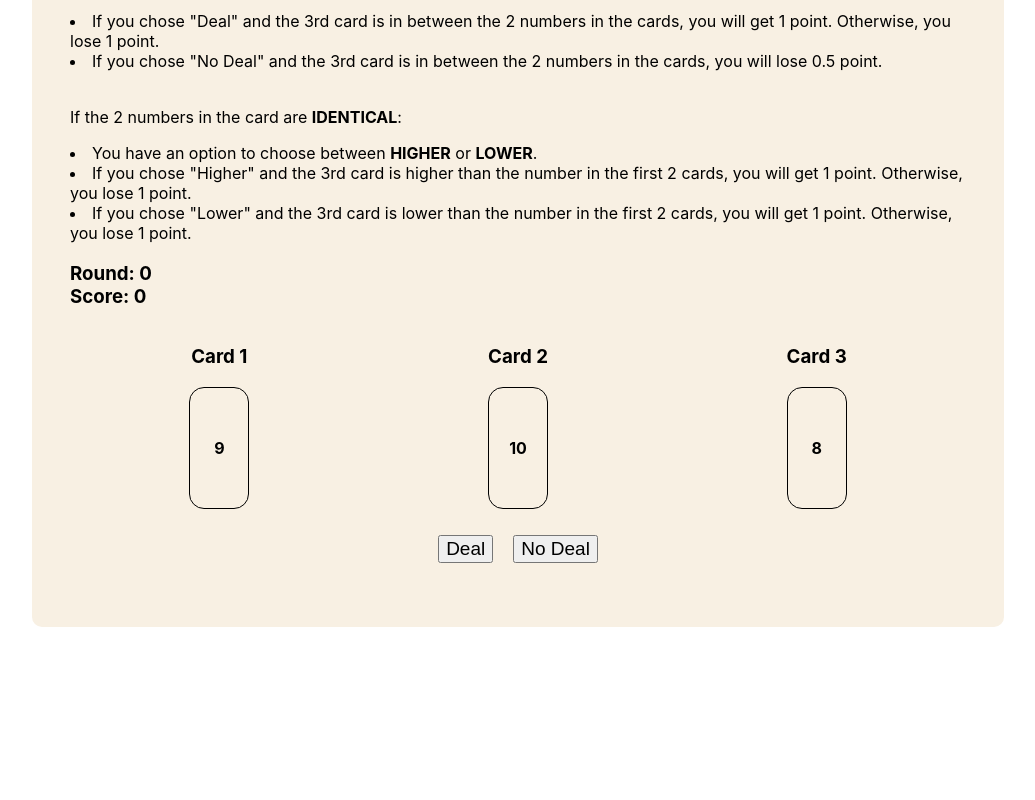
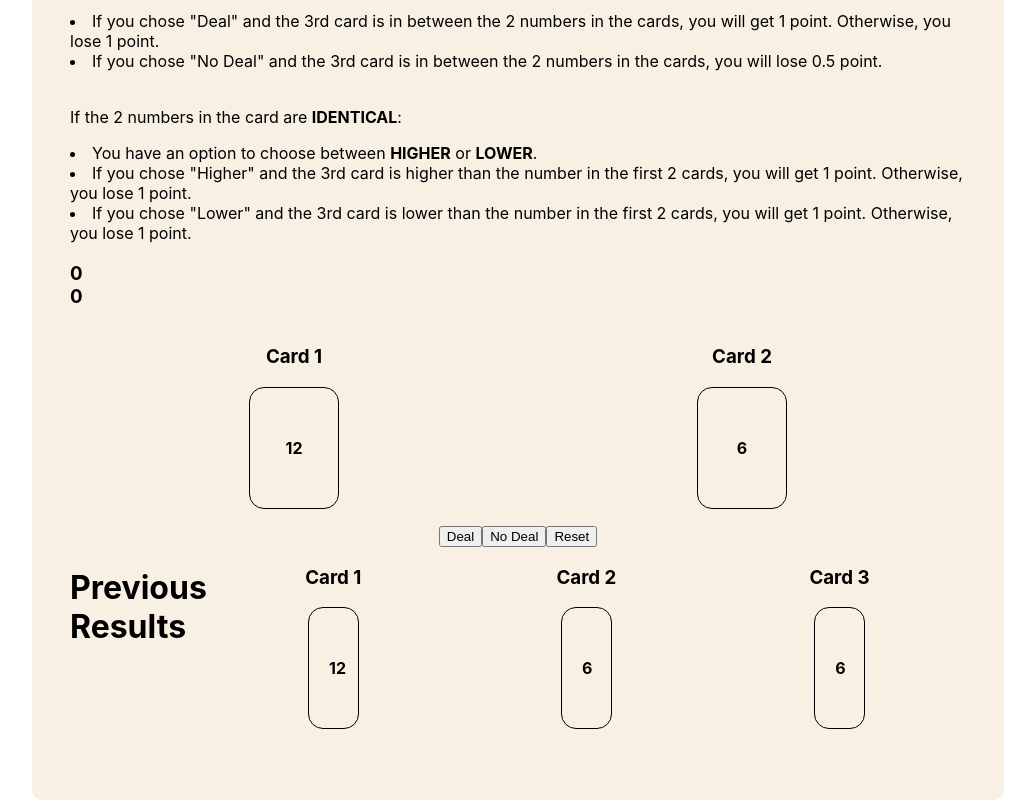
Before and after one commit to myrwynnepascual/react-app, a React (Create React App) app: page / in a window 1280 px wide. Shown: the part 326-1126 px from the top of the page, without its empty margins (122-1157 px from the left). Before the commit the page ends 953 px from the top, so only its background shows below. Built offline with nearby package versions, Linux system fonts and the light colour scheme.

Commit message:
myrpacheckver2

```diff
--- a/src/App.css
+++ b/src/App.css
@@ -14,10 +14,19 @@
   display: flex;
 }
 
-.column1-1, .column1-2, .column1-3{
+.column1-1, .column1-2{
   flex: 100%;
   text-align: center;
 }
+.prevrow{
+  display: flex;
+}
+.prevrow-1, .prevrow-2, .prevrow-3{
+  flex: 100%;
+  text-align: center;
+}
+
+
 
 .card-1, .card-2, .card-3{
   border: 1px solid black;
--- a/src/App.js
+++ b/src/App.js
@@ -1,35 +1,137 @@
 import './App.css';
 
+import React, { useState } from "react";
+
 function App() {
+  const random = (min, max) => {
+    return Math.floor(Math.random() * (max - min)) + min;
+  };
+  const [card_1, setcard_1] = useState(random(1, 13));
+  const [card_2, setcard_2] = useState(random(1, 13));
+  const [card_3, setcard_3] = useState(random(1, 13));
+  const [score, setScore] = useState(0);
+  const [iteration, setIteration] = useState(0);
+  const [result, setResult] = useState("");
+  var dealbtn = document.getElementById("dealbtn");
+  var nodealbtn = document.getElementById("nodealbtn");
 
-  var score_label = 'Score: ';
-  var current_score = 0;
-  var final_score = score_label + current_score;
+  const getIteration = () => {
+    return iteration;
+  };
 
-  var round_label = 'Round: ';
-  var round_count = 0;
-  var round = round_label +round_count;
+  const getScore = () => {
+    return score;
+  };
 
-  var random_card1 = Math.floor(Math.random() * 13 ) + 1;
-  var random_card2 = Math.floor(Math.random() * 13 ) + 1;
-  var random_card3 = Math.floor(Math.random() * 13 ) + 1;
+  const getcard_1 = () => {
+    return card_1;
+  };
 
-  var card_1 = random_card1;
-  var card_2 = random_card2;
-  var card_3 = random_card3;
+  const getcard_2 = () => {
+    return card_2;
+  };
 
 
-  function draw_card_3(){
-    var card_3 =+ Math.floor(Math.random() * 13 ) + 1;
+  const getcard_3 = () => {
     return card_3;
-  }
+  };
 
-  function reset_game(){
+  const generate = () => {
+    setcard_1(random(1, 13));
+    setcard_2(random(1, 13));
+    setcard_3(random(1, 13));
 
-  }
+    if (iteration == 4) {
+      dealbtn.disabled = true;
+      nodealbtn.disabled = true;
+    }
+  };
 
 
 
+  const resultUpdateWin = () => {
+    setResult(`Bingo! The third number is ${getcard_3()}`);
+  };
+
+  const resultUpdateLose = () => {
+    setResult(`Too bad! The third number is ${getcard_3()}`);
+  };
+
+  const resultUpdateNoDeal = () => {
+    setResult(`No Deal! The third number is ${getcard_3()}`);
+  };
+
+  const resultUpdateSame = () => {
+    setResult(`Unlucky! All of the numbers are ${getcard_3()}`);
+  };
+
+  const LabelCheck = (label) => {
+    if (card_1 == card_2) {
+      return label == 0 ? "Higher" : "Lower";
+    } else {
+      return label == 0 ? "Deal" : "No Deal";
+    }
+  };
+
+  const InBet = (bet) => {
+    if (!(card_1 == card_2 && card_2 == card_3)) {
+      if (getIteration() <= 5) {
+        const high = card_1 > card_2 ? card_1 : card_2;
+        const low = card_1 < card_2 ? card_1 : card_2;
+        if (bet == "Deal") {
+          if (card_3 > low && card_3 < high) {
+            setScore(getScore() + 1);
+            resultUpdateWin();
+          } else {
+            setScore(getScore() - 1);
+            resultUpdateLose();
+          }
+          generate();
+          setIteration(getIteration() + 1);
+        } else if (bet == "No Deal") {
+          setScore(getScore() - 0.5);
+          resultUpdateNoDeal();
+          generate();
+        setIteration(getIteration() + 1);
+        } else if (bet == "Higher") {
+          if (card_3 > high) {
+            setScore(getScore() + 1);
+            resultUpdateWin();
+          } else {
+            setScore(getScore() - 1);
+            resultUpdateLose();
+          }
+          generate();
+          setIteration(getIteration() + 1);
+        } else if (bet == "Lower") {
+          if (card_3 < high) {
+            setScore(getScore() + 1);
+            resultUpdateWin();
+          } else {
+            setScore(getScore() - 1);
+            resultUpdateLose();
+          }
+          generate();
+          setIteration(getIteration() + 1);
+        }
+
+      } else {
+        setScore(getScore() - 1);
+        resultUpdateSame();
+      }
+
+
+    }
+  };
+
+  const reset = () => {
+    generate();
+    setScore(0);
+    setIteration(0);
+    dealbtn.disabled = false;
+    nodealbtn.disabled = false;
+    setResult("");
+  };
   return (
     <div className='container'>
 
@@ -58,7 +160,7 @@ function App() {
           <li>If you chose "Lower" and the 3rd card is lower than the number in the first 2 cards, you will get 1 point. Otherwise, you lose 1 point. </li>
         </p>
 
-        <h3>{round} <br></br> {final_score} </h3>
+        <h3>{iteration} <br></br> {score} </h3>
 
         <div className='row1'>
 
@@ -72,25 +174,37 @@ function App() {
             <p className='card-2'>{card_2}</p>
           </div>
 
-          <div className='column1-3'>
-            <h3>Card 3</h3>
-            <p className='card-3'>{card_3}</p>
-          </div>
-
         </div>
 
         <div className='row-2'>
 
           <div className='buttons'>
-            <button className='btn1' onClick={draw_card_3}>Deal</button>
-            <button className='btn2'onClick={draw_card_3}>No Deal</button>
-            {/* <button className='reset' onClick={}>Reset</button> */}
+            <button id='dealbtn' value={LabelCheck(0)} onClick={(evt) => {InBet(evt.target.value);}}>Deal</button>
+            <button id='nodealbtn' value={LabelCheck(1)} onClick={(evt) => {InBet(evt.target.value);}}>No Deal</button>
+            <button id='resetbtn' value="Reset" onClick={() => {reset();}}>Reset</button>
           </div>
 
         </div>
+        <div className='prevrow'>
+        <h1>Previous Results</h1>
+          <div className='prevrow-1'>
+            <h3>Card 1</h3>
+            <p className='card-1'>{getcard_1()}</p>
+          </div>
 
+          <div className='prevrow-2'>
+            <h3>Card 2</h3>
+            <p className='card-2'>{getcard_2()}</p>
+          </div>
+
+          <div className='prevrow-3'>
+            <h3>Card 3</h3>
+            <p className='card-3'>{getcard_3()}</p>
+          </div>
+
+        </div>
         <div className='row3'>
-          <p className='result'></p>
+          <p className='result'>{result}</p>
         </div>
 
       </div>
```
